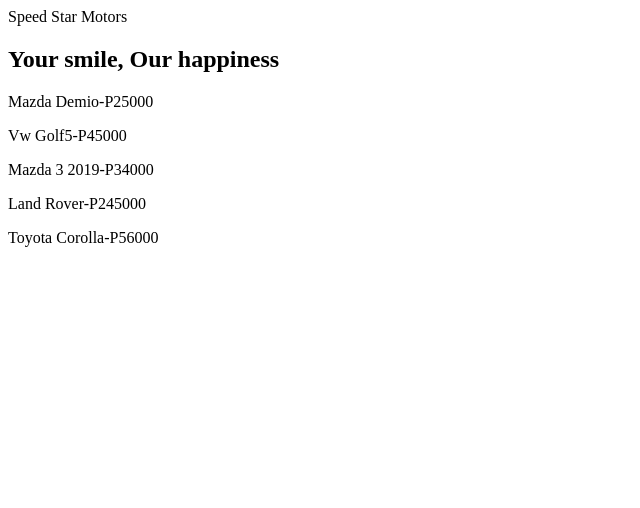
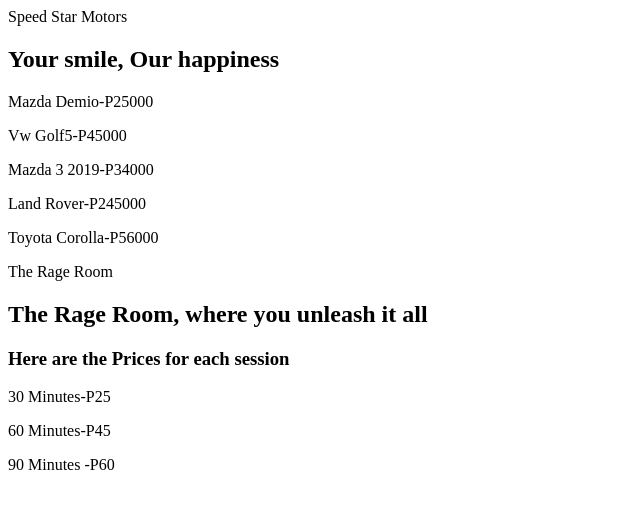
Before and after one commit to bida24-066/bida24-066, a plain HTML site: page index.html in a window 1280 px wide. Shown: the whole page, without its empty margins (0-640 px from the left). Drawn offline with Linux system fonts and the light colour scheme.

Commit message:
Update index.html

```diff
--- a/index.html
+++ b/index.html
@@ -8,3 +8,13 @@
 <p>Mazda 3 2019-P34000</p>
 <p>Land Rover-P245000</p>
 <p>Toyota Corolla-P56000</p>
+
+ <html>
+<head>The Rage Room</head>
+   <title>The rage room</title>
+<h2>The Rage Room, where you unleash it all</h2>
+   <h3>Here are the Prices for each session</h3>
+<p>30 Minutes-P25</p>
+<p>60 Minutes-P45</p>
+<p>90 Minutes -P60</p>
+ </html>
```
